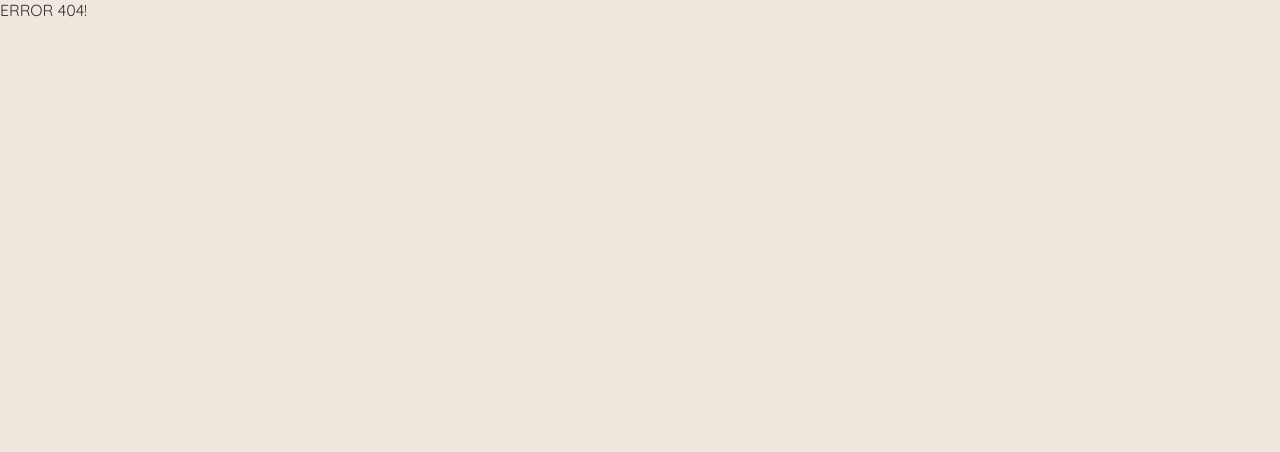
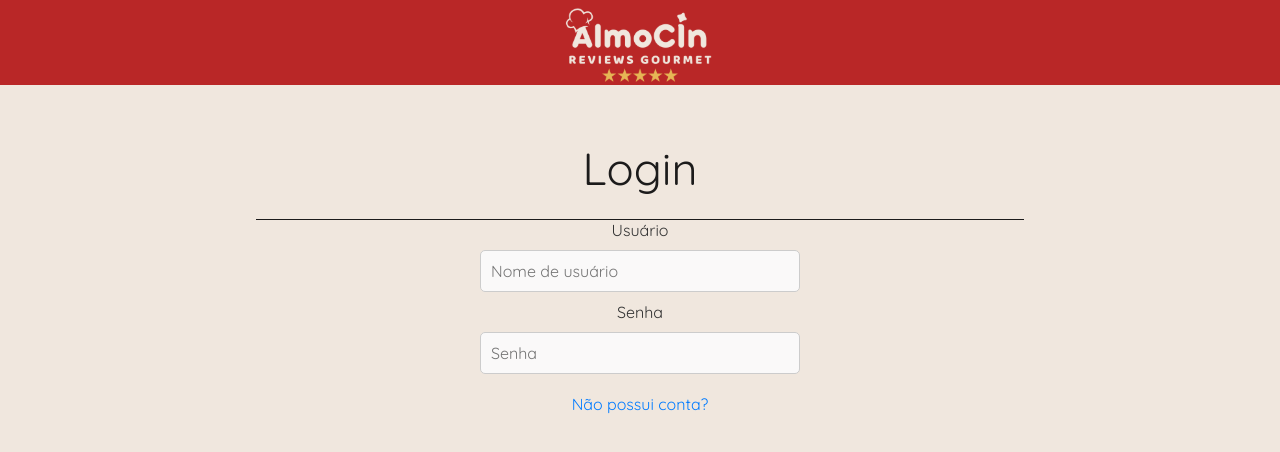
Before and after one commit to Software-Engineering-Assistantship/ess-base-project, a React (Create React App) app in the folder frontend/: page /login in a window 1280 px wide. Before the commit this address had no page. Shown: the top 452 px of the page. Built offline with nearby package versions, Linux system fonts and the light colour scheme.

Commit message:
feat(login): add login page prototype

```diff
--- a/frontend/src/index.js
+++ b/frontend/src/index.js
@@ -9,6 +9,7 @@ import RestaurantProfile from './routes/RestaurantProfile'
 import RestaurantCreate from './routes/RestaurantCreate'
 import ErrorPage from './routes/ErrorPage'
 import LandingPage from './routes/landingpage/LandingPage'
+import Login from './routes/login/login'
 const router = createBrowserRouter([
   {
     path:"/",
@@ -30,6 +31,10 @@ const router = createBrowserRouter([
       {
         path: "/landingpage",
         element: <LandingPage />
+      },
+      {
+        path: "/login",
+        element: <Login />
       }
     ]
   }
--- /dev/null
+++ b/frontend/src/routes/login/login.js
@@ -0,0 +1,46 @@
+import { Link } from "react-router-dom";
+import { useParams } from "react-router-dom"
+import { useState, useEffect } from "react"
+import '../../style/Login.css'
+import React from "react"
+import logo from "../../assets/logo.svg";
+const API_BASE = "http://localhost:3001"
+
+const Login = () => {
+    const [username, setUsername] = useState("");
+    const [password, setPassword] = useState("");
+
+    return (
+        <div>
+        <div className ="headerinicial">
+            <img src={logo} alt="logo" className="logo"/>
+        </div>
+        <div className="main-content">
+        <p  className="title">Login</p>
+        <div className="line"></div>
+        <p className="name">Usuário</p>
+        <input
+                    type="text"
+                    placeholder="Nome de usuário"
+                    value={username}
+                    onChange={(e) => setUsername(e.target.value)}
+                    className="input-field"
+                />
+        <p className="password">Senha</p>
+                <input
+                    type="password"
+                    placeholder="Senha"
+                    value={password}
+                    onChange={(e) => setPassword(e.target.value)}
+                    className="input-field"
+                />
+        <p className="login-link"><Link to="/login" className="blue-text">Não possui conta?</Link></p>
+        </div>
+
+
+        </div>
+
+    );
+}
+
+export default Login
--- /dev/null
+++ b/frontend/src/style/Login.css
@@ -0,0 +1,68 @@
+@import url('https://fonts.googleapis.com/css2?family=Quicksand:wght@300;400;500;600;700&display=swap');
+
+/* base styles */
+* {
+  margin: 0;
+  font-family: "Quicksand";
+  color: #333333;
+  background-color: #F0E7DE;
+  font-size: 16px;
+}
+
+.headerinicial{
+    width: 100%;
+    height: 85px;
+    background-color: #B92727;
+    display: flex;
+    justify-content: center;
+}
+
+.title {
+    font-size: 45px; /* Adjust font size as needed */
+    margin-bottom: 20px; /* Add margin to provide space below the title */
+    text-align: center; /* Center align the title */
+    margin-top:35px;
+    color: #1c1b1b;
+  }
+
+.main-content {
+    display: flex;
+    justify-content: center;
+    align-items: center;
+    flex-direction: column;
+
+    text-align: center; /* Center align the content */
+    margin-top: 20px;
+  }
+
+  .line{
+    width: 60%;
+    height: 1px;
+    background-color: #1c1b1b;
+    margin-top: 3px;
+  }
+
+  .login-link .blue-text {
+    color: #007bff;
+    text-decoration: none;
+  }
+
+  .login-link .blue-text:hover {
+    text-decoration: underline;
+  }
+
+  .login-link .blue-text:hover {
+    text-decoration: underline;
+  }
+
+  .input-field {
+    width: 25%;
+    padding: 10px;
+    margin-top: 10px;
+    margin-bottom: 10px;
+    border: 1px solid #ccc;
+    border-radius: 5px;
+    box-sizing: border-box;
+    font-size: 16px;
+    background-color: rgb(250, 249, 249);
+}
```
Also changed, not shown: frontend/src/routes/User/login.js (deleted), frontend/src/style/LandingPage.css (line endings or trailing spaces).
